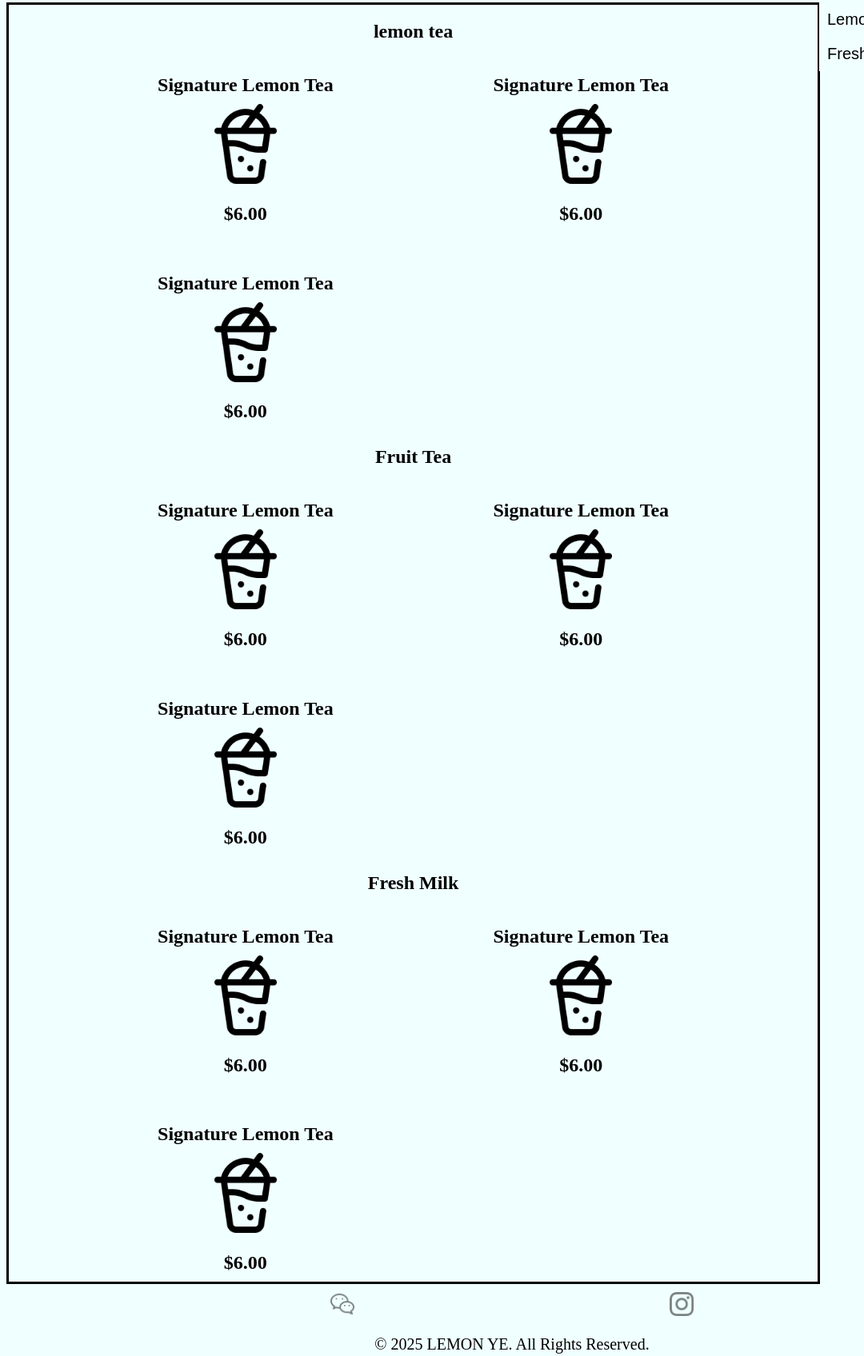
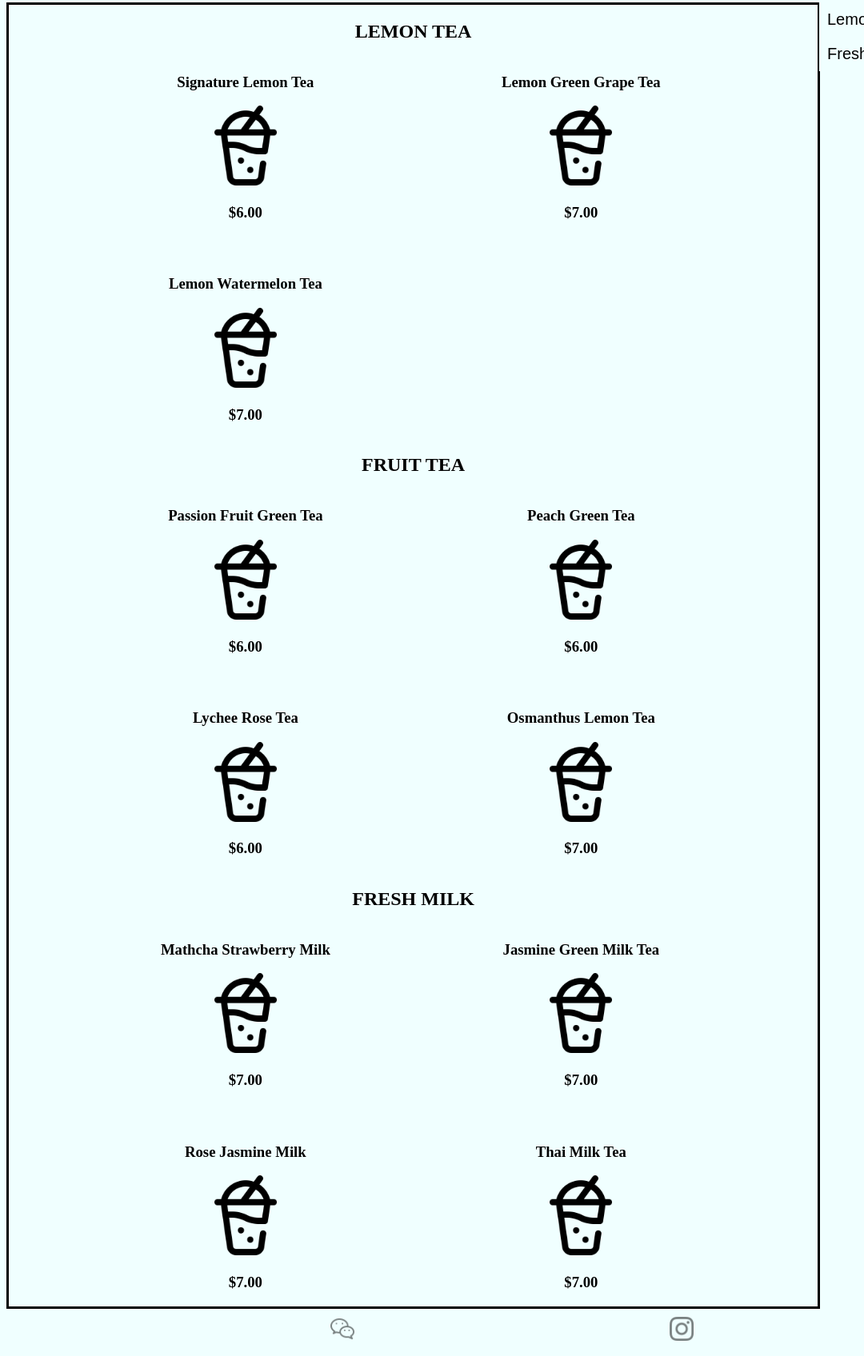
Before and after one commit to Davidyili230/Lemon-Ye, a plain HTML site: page menu.html in a window 1280 px wide. Shown: the part 65-1761 px from the top of the page at 80% size, without its empty margins (0-1080 px from the left). Drawn offline with Linux system fonts and the light colour scheme.

Commit message:
updated menu information

```diff
--- a/menu.html
+++ b/menu.html
@@ -42,58 +42,68 @@
 
         <div class="menu-page">
             <div class="menu-page-container">
-                <h2 id="lemon-tea">lemon tea</h2>
+                <h2 id="lemon-tea">LEMON TEA</h2>
                 <section class="left">
                     <div class="item">
-                        <h2>Signature Lemon Tea</h2>
+                        <h3>Signature Lemon Tea</h3>
                         <img src="img/milk-tea.png" alt="" width="100px">
-                        <h2>$6.00</h2>
+                        <h3>$6.00</h3>
                     </div>
                     <div class="item">
-                        <h2>Signature Lemon Tea</h2>
+                        <h3>Lemon Green Grape Tea</h3>
                         <img src="img/milk-tea.png" alt="" width="100px">
-                        <h2>$6.00</h2>
+                        <h3>$7.00</h3>
                     </div>
                     <div class="item">
-                        <h2>Signature Lemon Tea</h2>
+                        <h3>Lemon Watermelon Tea</h3>
                         <img src="img/milk-tea.png" alt="" width="100px">
-                        <h2>$6.00</h2>
+                        <h3>$7.00</h3>
                     </div>
                 </section>
-                <h2 id="fruit-tea">Fruit Tea</h2>
+                <h2 id="fruit-tea">FRUIT TEA </h2>
                 <section class="left">
                     <div class="item">
-                        <h2>Signature Lemon Tea</h2>
+                        <h3>Passion Fruit Green Tea</h3>
                         <img src="img/milk-tea.png" alt="" width="100px">
-                        <h2>$6.00</h2>
+                        <h3>$6.00</h3>
                     </div>
                     <div class="item">
-                        <h2>Signature Lemon Tea</h2>
+                        <h3>Peach Green Tea</h3>
                         <img src="img/milk-tea.png" alt="" width="100px">
-                        <h2>$6.00</h2>
+                        <h3>$6.00</h3>
                     </div>
                     <div class="item">
-                        <h2>Signature Lemon Tea</h2>
+                        <h3>Lychee Rose Tea</h3>
                         <img src="img/milk-tea.png" alt="" width="100px">
-                        <h2>$6.00</h2>
+                        <h3>$6.00</h3>
+                    </div>
+                    <div class="item">
+                        <h3>Osmanthus Lemon Tea</h3>
+                        <img src="img/milk-tea.png" alt="" width="100px">
+                        <h3>$7.00</h3>
                     </div>
                 </section>
-                <h2 id="fresh-milk">Fresh Milk</h2>
+                <h2 id="fresh-milk">FRESH MILK</h2>
                 <section class="left">
                     <div class="item">
-                        <h2>Signature Lemon Tea</h2>
+                        <h3>Mathcha Strawberry Milk</h3>
                         <img src="img/milk-tea.png" alt="" width="100px">
-                        <h2>$6.00</h2>
+                        <h3>$7.00</h3>
                     </div>
                     <div class="item">
-                        <h2>Signature Lemon Tea</h2>
+                        <h3>Jasmine Green Milk Tea</h3>
                         <img src="img/milk-tea.png" alt="" width="100px">
-                        <h2>$6.00</h2>
+                        <h3>$7.00</h3>
                     </div>
                     <div class="item">
-                        <h2>Signature Lemon Tea</h2>
+                        <h3>Rose Jasmine Milk</h3>
                         <img src="img/milk-tea.png" alt="" width="100px">
-                        <h2>$6.00</h2>
+                        <h3>$7.00</h3>
+                    </div>
+                    <div class="item">
+                        <h3>Thai Milk Tea</h3>
+                        <img src="img/milk-tea.png" alt="" width="100px">
+                        <h3>$7.00</h3>
                     </div>
                 </section>
             </div>
```
